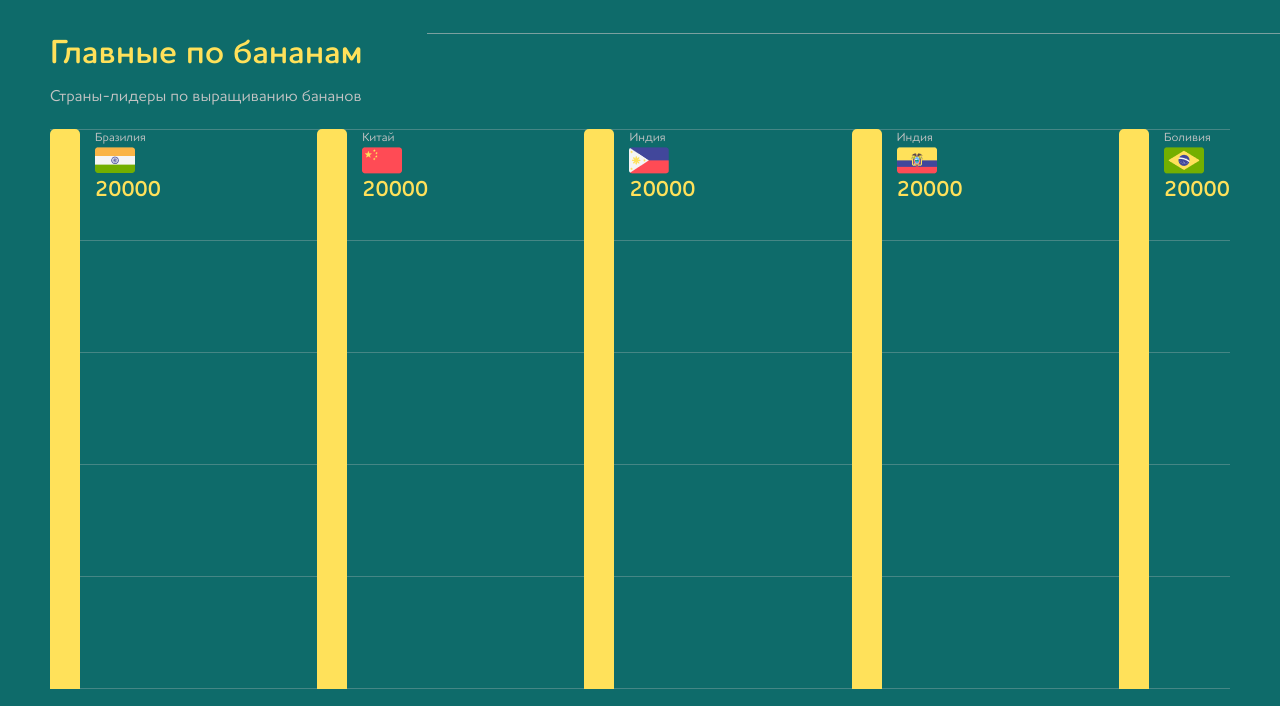
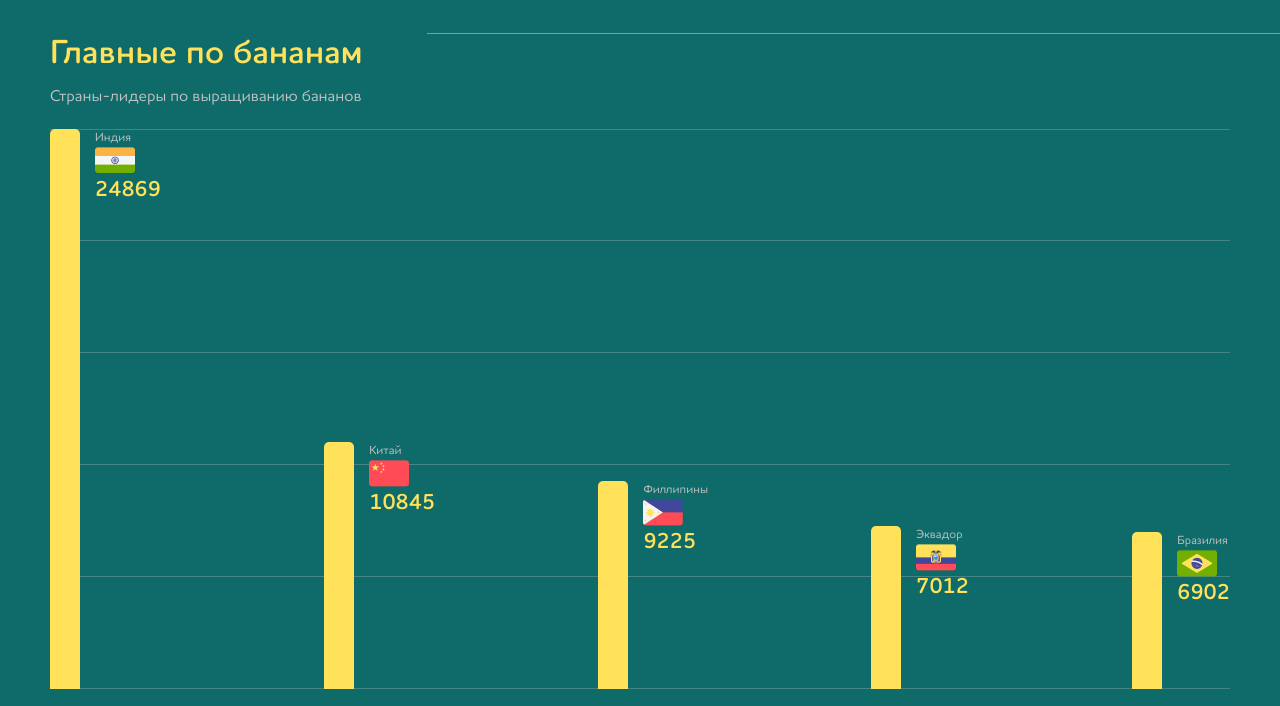
Before and after one commit to NightlyNaida/Banana, a website: page src/frontend/pug/index.pug in a window 1280 px wide. Shown: the part 2560-3266 px from the top of the page. Drawn offline with nearby package versions, Linux system fonts and the light colour scheme; files that its build step writes are made by us from their sources; files whose address does not match are found by name; a web font is replaced by a local one.

Commit message:
AFosodf
s;ldgfdsaf

```diff
--- a/src/frontend/js/script.js
+++ b/src/frontend/js/script.js
@@ -9,23 +9,70 @@ $('.button-menu').click(function(){
 
 function alo(){
 
-    var object = document.getElementById('banana-contur-box');
-    var contentDocument = object.contentDocument;
+  var objects = document.getElementsByClassName('banana-contur-box'); //храним переменные объектов с свг
+  var images = [];
+  for(let element of objects){
+    var contentDocument = element.contentDocument;
     var svgObject = contentDocument.getElementById('banana-contur');
-    //$(image).css('transition','x .6s ease-out, y .6s ease-out');
+    let image = svgObject.getElementById('image');
+    $(image).css('transition','x .6s ease-out, y .6s ease-out');
+    images.push(image);
+  }
 
   var body = document.body,
-        startX = -30,
-        startY = -30,
+  startX = -60,
+  startY = -60,
   w = document.documentElement.offsetWidth,
   h = document.documentElement.offsetHeight;
 
   body.addEventListener('mousemove', function(evt){
     var posX = Math.round(evt.clientX / w * startX)
     var posY = Math.round(evt.clientY / h * startY)
+    for(let image of images){
       $(image).css('x', posX+'px')
       $(image).css('y', posY+'px')
+      }
   })
 }
 
-//setTimeout(alo, 1000);
+setTimeout(alo, 1000);
+
+
+$(function(){
+  var neededSlide = $('.columns-box');
+  var block = true;
+
+  $(window).scroll(function(){
+    var scrollEvent = ($(window).scrollTop() > (neededSlide.position().top - $(window).height()));
+
+    if(scrollEvent && block){
+
+      block = false;
+
+      $('.banana-count').each(function () {
+        var countOfBananas = $(this).text();
+        console.log("countOfBananas is " + countOfBananas);
+        var relation = (countOfBananas / 25000) * 100;
+        console.log("relation is " + relation);
+        var parent = $(this).parents('.column-box');
+        console.log("Parent of " + $(this) + " is " + parent);
+
+        parent.each(function(){
+          $(this).css('height', Math.ceil(relation) + "%");
+          console.log("new height of " + $(this) + " is " + Math.ceil(relation) + "%")
+        })
+
+        $(this).prop('Counter',0).animate({
+          Counter: $(this).text()
+        },
+        {
+          duration: 3000,
+
+          step: function(now) {
+            $(this).text(Math.ceil(now));
+            }
+          });
+        })
+    }
+  })
+})
--- a/src/frontend/pug/parts/slides/slides.pug
+++ b/src/frontend/pug/parts/slides/slides.pug
@@ -14,14 +14,14 @@ section.slides
             p.slide__text Критическей порог для пальмы банана.
                             |Если температура буде ниже, Рост значительно замедлится.
         .slide__img-container.col-4
-            object(id="banana-contur-box" type="image/svg+xml" data="svg/banana-contur-s1.svg")
+            object(class="banana-contur-box" type="image/svg+xml" data="svg/banana-contur-s1.svg")
 
     div.underline-box.underline-box-left
         div.underline.col-8
 
     .slide.slide-right.slide-2.row
         .slide__img-container.col-4
-            object(id="banana-contur-box-2" type="image/svg+xml" data="svg/banana-contur-s2.svg")
+            object(class="banana-contur-box" type="image/svg+xml" data="svg/banana-contur-s2.svg")
         .slide__info-container.col-8.slide__info-container-cargo
             //object(id="thermometer-box" type="image/svg+xml" data="svg/thermometer.svg")
             h1.slide__caption Дорога перемен
@@ -50,7 +50,7 @@ section.slides
                             |Не забывайте, что злоупотребление любым продуктом,
                             |как и бананом, ни к чему хорошему не приведёт.
         .slide__img-container.col-4
-            object(id="banana-contur-box" type="image/svg+xml" data="svg/banana-contur-s3.svg")
+            object(class="banana-contur-box" type="image/svg+xml" data="svg/banana-contur-s3.svg")
 
     div.underline-box.underline-box-left
         div.underline.col-8
@@ -87,34 +87,34 @@ section.slides
                 .column-box
                     .column
                     .column__text-box
-                        p.country-name Бразилия
+                        p.country-name Индия
                         img(src="img/india.png" alt="" class="country-flag-image")
-                        p.banana-count 20000
+                        p.banana-count 24869
 
                 .column-box
                     .column
                     .column__text-box
                         p.country-name Китай
                         img(src="img/china.png" alt="" class="country-flag-image")
-                        p.banana-count 20000
+                        p.banana-count 10845
 
                 .column-box
                     .column
                     .column__text-box
-                        p.country-name Индия
+                        p.country-name Филлипины
                         img(src="img/philippines.png" alt="" class="country-flag-image")
-                        p.banana-count 20000
+                        p.banana-count 9225
 
                 .column-box
                     .column
                     .column__text-box
-                        p.country-name Индия
+                        p.country-name Эквадор
                         img(src="img/ecuador.png" alt="" class="country-flag-image")
-                        p.banana-count 20000
+                        p.banana-count 7012
 
                 .column-box
                     .column
                     .column__text-box
-                        p.country-name Боливия
+                        p.country-name Бразилия
                         img(src="img/brazil(1).png" alt="" class="country-flag-image")
-                        p.banana-count 20000
+                        p.banana-count 6902
--- a/src/frontend/stylus/imports/slides.styl
+++ b/src/frontend/stylus/imports/slides.styl
@@ -142,10 +142,13 @@
     transform translate(0,-100%)
 
 .column-box
-    height 100%
+    height 0%
     display flex
     justify-content space-between
     align-self flex-end
+
+    transition height 3s ease-out
+
 
 .column
     width 30px
```
Also changed, not shown: build/index.html, build/script.js, build/style.css, src/frontend/svg/banana-contur-s1.svg. Lines whose indentation alone changed are shown as unchanged.
